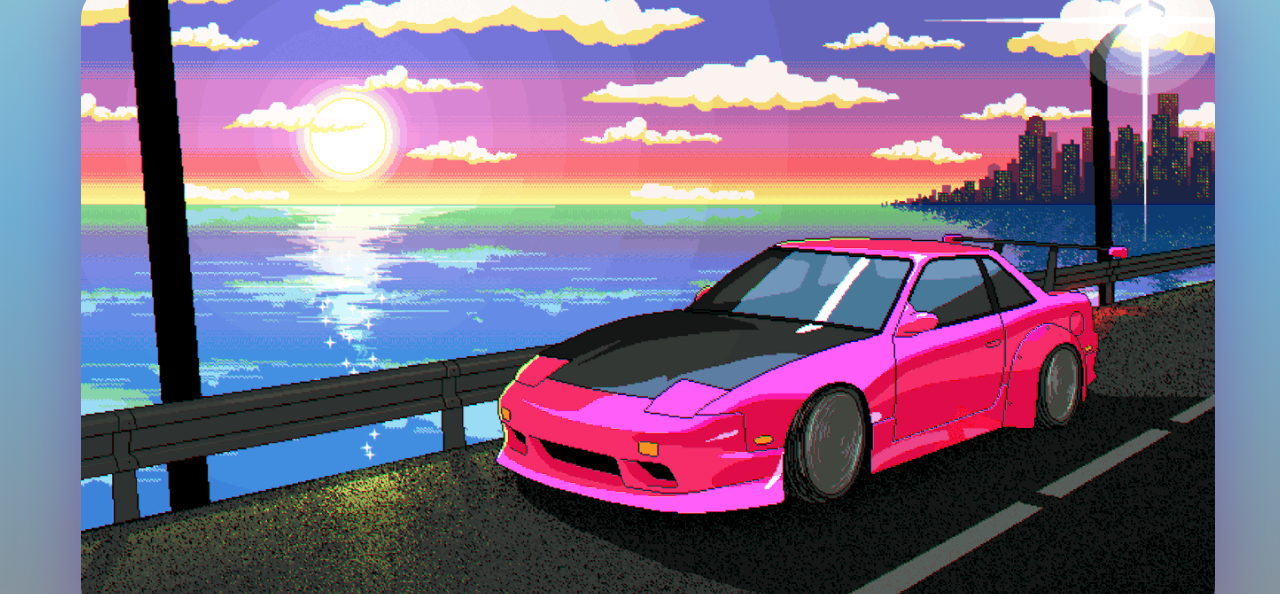
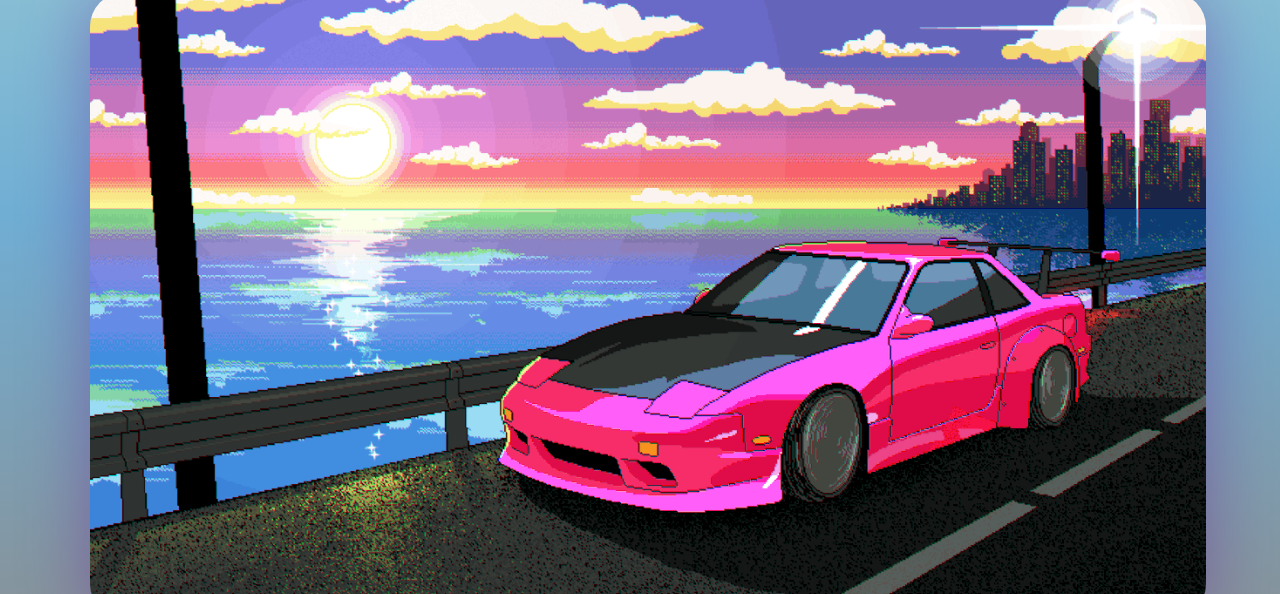
Before and after one commit to Lilryesx/web, a plain HTML site: page index.html in a window 1280 px wide. Shown: the part 277-871 px from the top of the page. Drawn offline with nearby package versions, Linux system fonts and the light colour scheme.

Commit message:
bug fixes

```diff
--- a/home.css
+++ b/home.css
@@ -501,13 +501,12 @@ header{
 #splash-body{
     display: flex;
     flex-direction: column;
-    padding: 20px 0 0 0;
     flex: 1 0 0;
-    align-self: stretch;
 
-    margin: 10px;
+    margin: 20px;
     justify-content: space-between;
     align-items: center;
+    gap: 25px;
 }
 
 #splash-body-information{
@@ -519,6 +518,7 @@ header{
     width: 100%;
     padding-left: 10px;
     text-shadow: 1px 3px 9px #3f4143;
+
 
 }
 
@@ -535,6 +535,7 @@ header{
     align-items: center;
     width: 90%;
     margin: auto 0;
+
 }
 
 #splash-body-image{
@@ -542,7 +543,6 @@ header{
     border-radius: 35px;
     box-shadow: 0px 4px 66.1px 4px rgba(101, 11, 142, 0.356);
     max-height: 800px;
-
 }
 
 #splash-footer{
```
